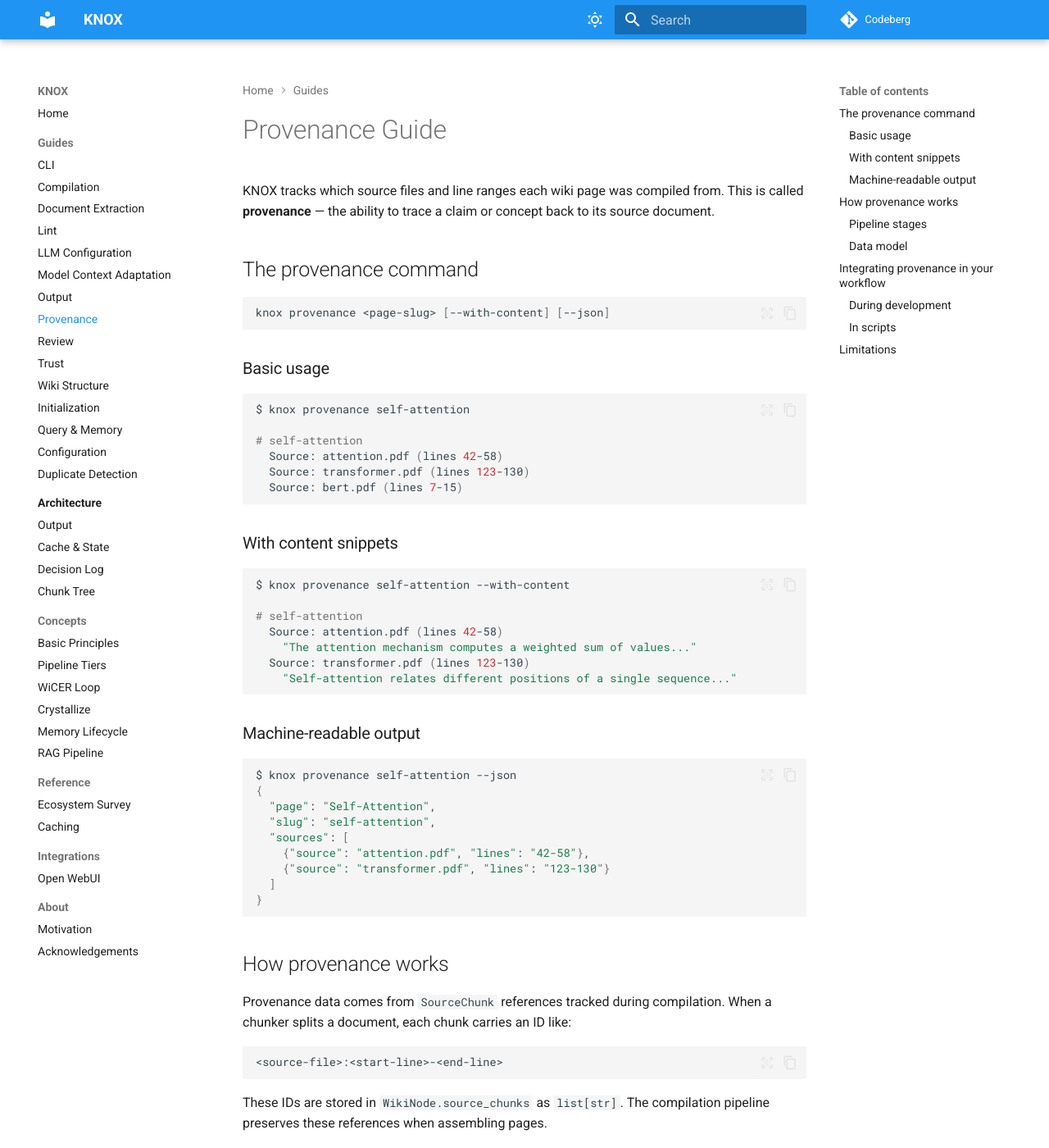
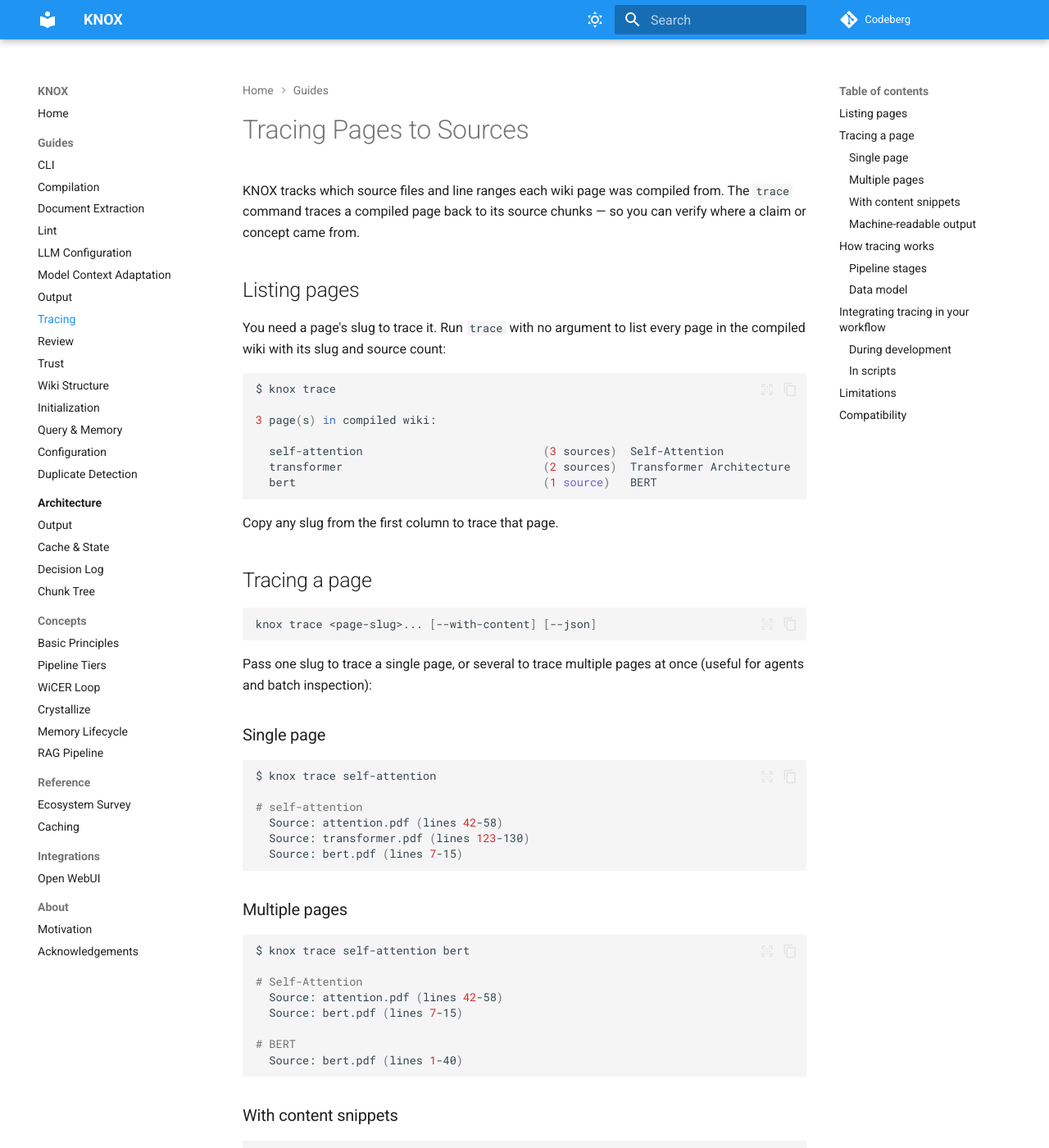
Before and after one commit to jr2804/kompend, an MkDocs documentation site: the page built from docs/guides/trace.md, in a window 1280 px wide and 1400 px high. Shown: the whole window at 82% size. Built offline with MkDocs 1.6.1 and Material for MkDocs 9.7.7, drawn with Linux system fonts in a browser that asks for light colours; some of the changed text lies outside the part shown.

Commit message:
feat(cli): rename provenance command to trace and update documentation
* Updated CLI command from `knox provenance` to `knox trace`.
* Added new tracing documentation in `docs/guides/trace.md`.
* Updated references in `README.md` and `mkdocs.yml` to reflect the change.
* Modified tests to validate the new trace command functionality.

````diff
--- a/docs/guides/provenance.md
+++ b/docs/guides/trace.md
@@ -1,19 +1,39 @@
-# Provenance Guide
+# Tracing Pages to Sources
 
 KNOX tracks which source files and line ranges each wiki page was compiled from.
-This is called **provenance** — the ability to trace a claim or concept back
-to its source document.
+The `trace` command traces a compiled page back to its source chunks — so you
+can verify where a claim or concept came from.
 
-## The provenance command
+## Listing pages
+
+You need a page's slug to trace it. Run `trace` with no argument to list every
+page in the compiled wiki with its slug and source count:
 
 ```bash
-knox provenance <page-slug> [--with-content] [--json]
+$ knox trace
+
+3 page(s) in compiled wiki:
+
+  self-attention                           (3 sources)  Self-Attention
+  transformer                              (2 sources)  Transformer Architecture
+  bert                                     (1 source)   BERT
 ```
 
-### Basic usage
+Copy any slug from the first column to trace that page.
+
+## Tracing a page
 
 ```bash
-$ knox provenance self-attention
+knox trace <page-slug>... [--with-content] [--json]
+```
+
+Pass one slug to trace a single page, or several to trace multiple pages
+at once (useful for agents and batch inspection):
+
+### Single page
+
+```bash
+$ knox trace self-attention
 
 # self-attention
   Source: attention.pdf (lines 42-58)
@@ -21,10 +41,23 @@ $ knox provenance self-attention
   Source: bert.pdf (lines 7-15)
 ```
 
+### Multiple pages
+
+```bash
+$ knox trace self-attention bert
+
+# Self-Attention
+  Source: attention.pdf (lines 42-58)
+  Source: bert.pdf (lines 7-15)
+
+# BERT
+  Source: bert.pdf (lines 1-40)
+```
+
 ### With content snippets
 
 ```bash
-$ knox provenance self-attention --with-content
+$ knox trace self-attention --with-content
 
 # self-attention
   Source: attention.pdf (lines 42-58)
@@ -36,7 +69,7 @@ $ knox provenance self-attention --with-content
 ### Machine-readable output
 
 ```bash
-$ knox provenance self-attention --json
+$ knox trace self-attention --json
 {
   "page": "Self-Attention",
   "slug": "self-attention",
@@ -47,9 +80,12 @@ $ knox provenance self-attention --json
 }
 ```
 
-## How provenance works
+With multiple slugs, `--json` returns an **array** of objects (one per
+slug); with a single slug it returns a single object for easier parsing.
 
-Provenance data comes from `SourceChunk` references tracked during compilation.
+## How tracing works
+
+Trace data comes from `SourceChunk` references tracked during compilation.
 When a chunker splits a document, each chunk carries an ID like:
 
 ```text
@@ -75,7 +111,7 @@ class WikiNode:
     # ["attention.pdf:42-58", "transformer.pdf:123-130"]
 ```
 
-## Integrating provenance in your workflow
+## Integrating tracing in your workflow
 
 ### During development
 
@@ -83,8 +119,9 @@ class WikiNode:
 # Compile with provenance tracking
 knox compile docs/ --provenance
 
-# Later, trace any page
-knox provenance transformer
+# List pages, then trace any one
+knox trace
+knox trace transformer
 ```
 
 ### In scripts
@@ -103,9 +140,14 @@ for node in wiki.nodes:
 
 ## Limitations
 
-- Provenance is only as granular as chunking allows. Without line-number
+- Tracing is only as granular as chunking allows. Without line-number
   tracking (Q16, future), chunk IDs may point to whole-file ranges.
 - The `--provenance` flag must be passed to `compile` — it is off by default
   to reduce metadata size.
 - External parser output (JSON protocol) must include the `source` field for
-  provenance to work.
+  tracing to work.
+
+## Compatibility
+
+The old `knox provenance <slug>` command still works as a hidden alias for
+`knox trace`, but is deprecated and not shown in `--help`.
--- a/mkdocs.yml
+++ b/mkdocs.yml
@@ -86,7 +86,7 @@ nav:
     - LLM Configuration: guides/llm-config.md
     - Model Context Adaptation: guides/model-context.md
     - Output: guides/output.md
-    - Provenance: guides/provenance.md
+    - Tracing: guides/trace.md
     - Review: guides/review.md
     - Trust: guides/trust.md
     - Wiki Structure: guides/wiki-structure.md
````
Also changed, not shown: README.md (+2 -2 lines), docs/guides/cli.md (+1 -1 lines), docs/index.md (+1 -1 lines), 2 other files.
